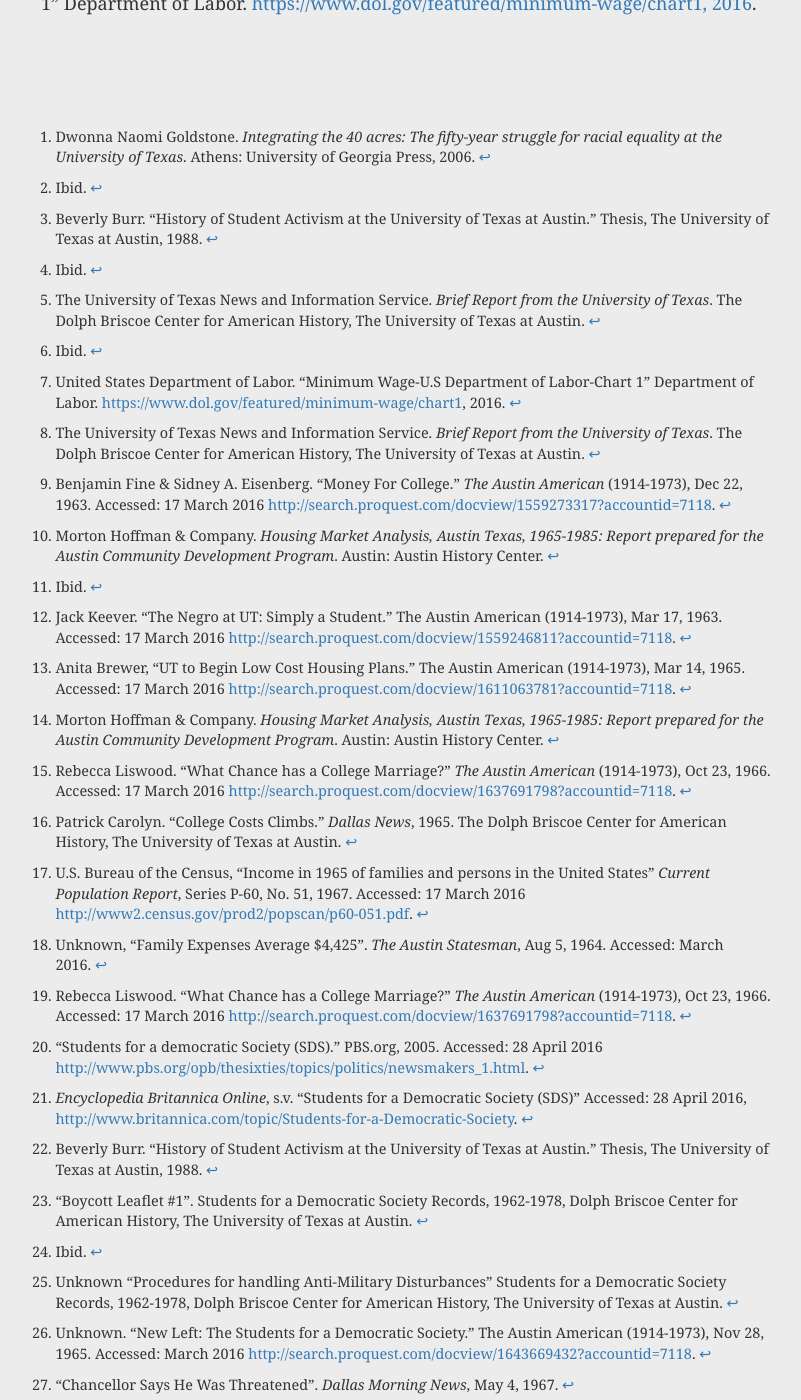
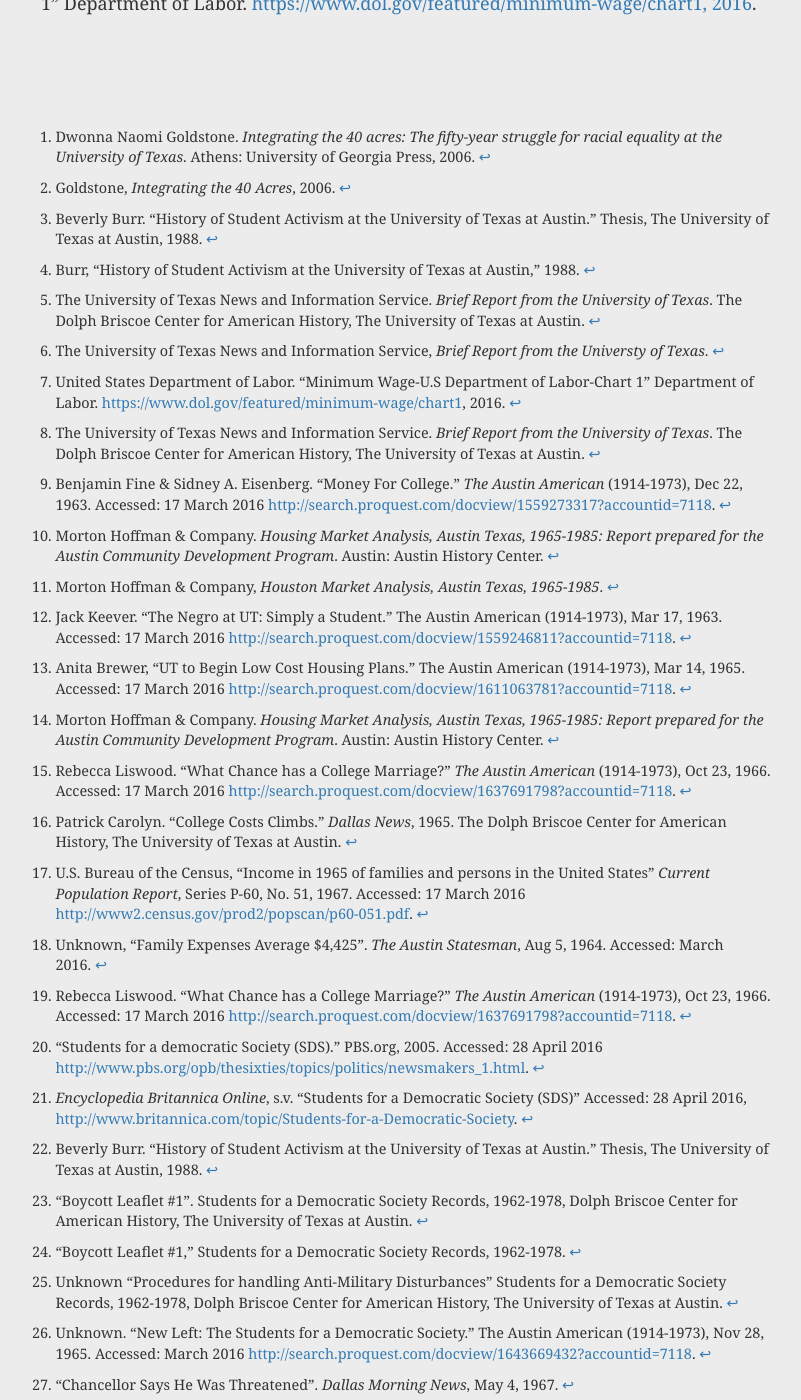
Before and after one commit to utexas-public-history/tower, a Jekyll site: the page built from _posts/2016-05-01-daza-cost-of-student-living.md, in a window 1280 px wide and 1400 px high, scrolled down 6908 px. Shown: the whole window, without its empty margins (234-1035 px from the left). Built offline with Jekyll 4.4.1, drawn with Linux system fonts in a browser that asks for light colours.

Commit message:
Replace ibid citations with truncated versions of reference

```diff
--- a/_posts/2016-05-01-daza-cost-of-student-living.md
+++ b/_posts/2016-05-01-daza-cost-of-student-living.md
@@ -106,15 +106,15 @@
 
 [^1]: Dwonna Naomi Goldstone. _Integrating the 40 acres: The fifty-year struggle for racial equality at the University of Texas_. Athens: University of Georgia Press, 2006.
 
-[^2]: Ibid.
+[^2]: Goldstone, _Integrating the 40 Acres_, 2006.
 
 [^3]: Beverly Burr. “History of Student Activism at the University of Texas at Austin.” Thesis, The University of Texas at Austin, 1988.
 
-[^4]: Ibid.
+[^4]: Burr, “History of Student Activism at the University of Texas at Austin,” 1988.
 
 [^5]: The University of Texas News and Information Service. _Brief Report from the University of Texas_. The Dolph Briscoe Center for American History, The University of Texas at Austin.
 
-[^6]: Ibid.
+[^6]: The University of Texas News and Information Service, _Brief Report from the Universty of Texas_.
 
 [^7]: United States Department of Labor. “Minimum Wage-U.S Department of Labor-Chart 1” Department of Labor. <https://www.dol.gov/featured/minimum-wage/chart1>, 2016.
 
@@ -124,7 +124,7 @@
 
 [^10]: Morton Hoffman & Company. _Housing Market Analysis, Austin Texas, 1965-1985: Report prepared for the Austin Community Development Program_. Austin: Austin History Center.
 
-[^11]: Ibid.
+[^11]: Morton Hoffman & Company, _Houston Market Analysis, Austin Texas, 1965-1985_.
 
 [^12]: Jack Keever. “The Negro at UT: Simply a Student.” The Austin American (1914-1973), Mar 17, 1963. Accessed: 17 March 2016 <http://search.proquest.com/docview/1559246811?accountid=7118>.
 
@@ -150,7 +150,7 @@
 
 [^23]: “Boycott Leaflet #1”. Students for a Democratic Society Records, 1962-1978, Dolph Briscoe Center for American History, The University of Texas at Austin.
 
-[^24]: Ibid.
+[^24]: “Boycott Leaflet #1,” Students for a Democratic Society Records, 1962-1978.
 
 [^25]: Unknown “Procedures for handling Anti-Military Disturbances” Students for a Democratic Society Records, 1962-1978, Dolph Briscoe Center for American History, The University of Texas at Austin.
 
```
Also changed, not shown: _posts/2016-05-01-garza-newspapers.md (+3 -3 lines), _posts/2016-05-01-johnston-fitting-memorial.md (+4 -4 lines), _posts/2016-05-01-lisle-specter-of-the-tower.md (+4 -4 lines), _posts/2016-05-01-mcquisition-armed-civilians.md (+1 -1 lines), _posts/2016-05-01-mcquisition-texas-gun-culture.md (+2 -2 lines).
